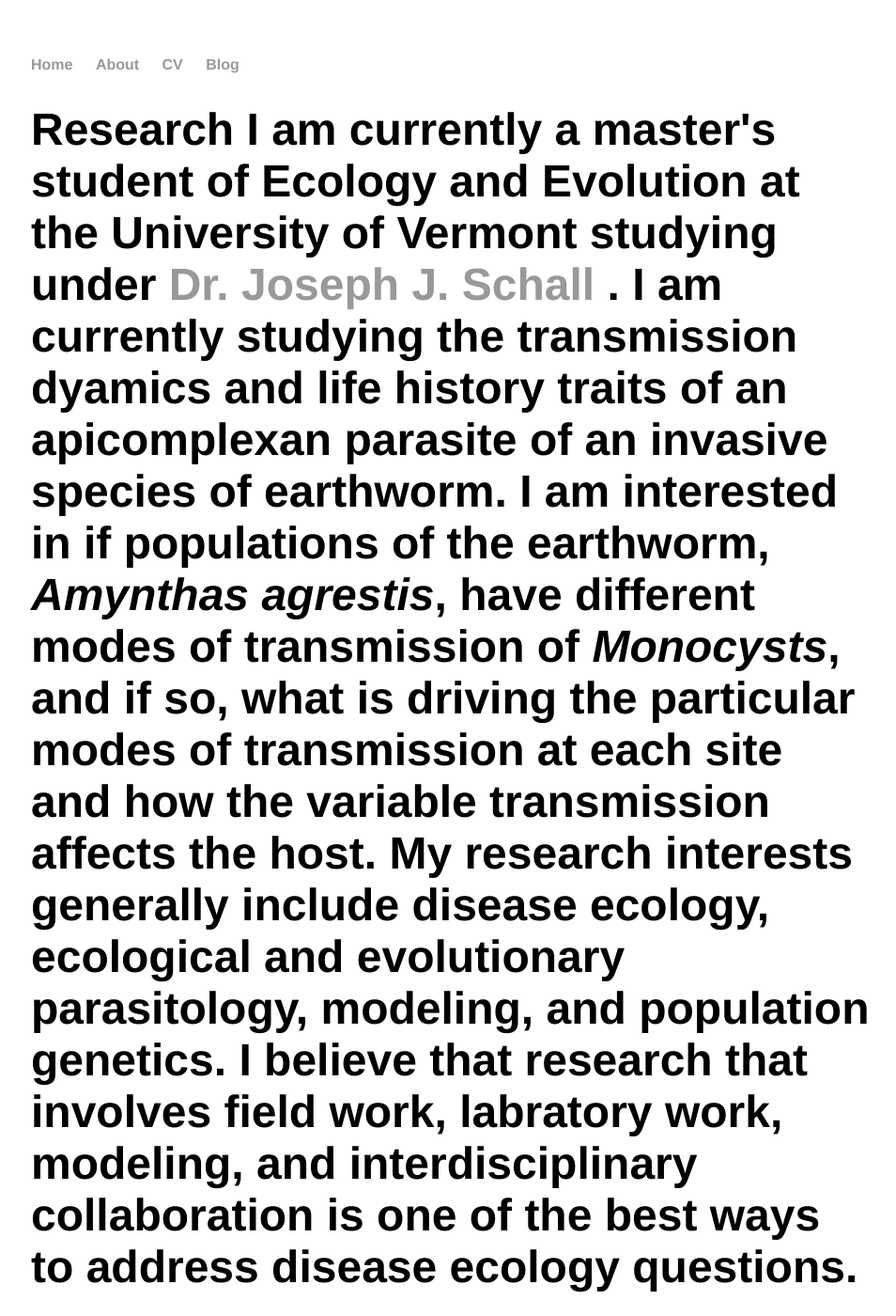
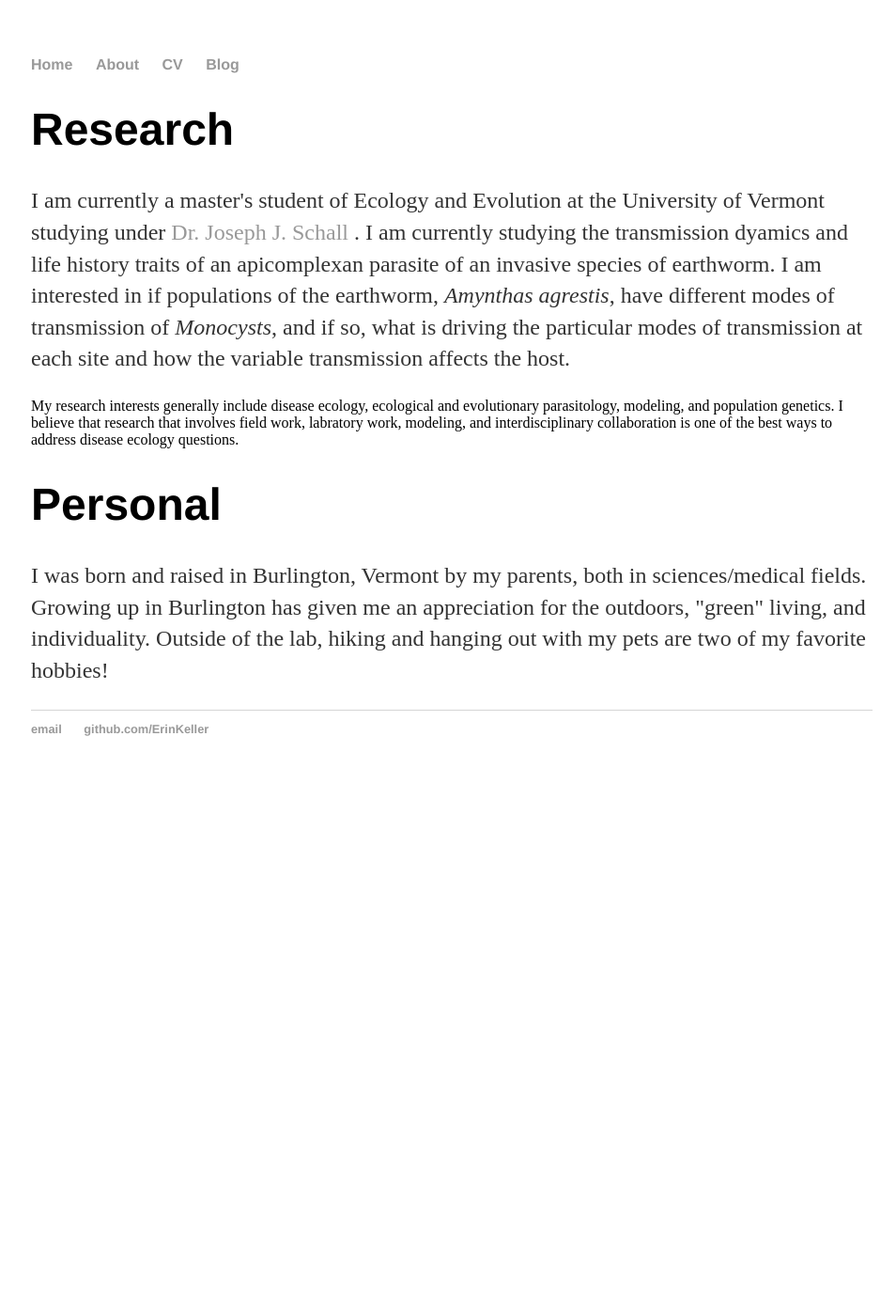
Before and after one commit to ErinKeller/ErinKeller.github.io, a Jekyll site: the page built from about/index.html, in a window 1280 px wide and 1400 px high. Shown: the whole window at 94% size, without its empty margins (159-1113 px from the left). Built offline with Jekyll 4.4.1, drawn with Linux system fonts in a browser that asks for light colours; some of the changed text lies outside the part shown.

Commit message:
Update index.html
Fixing formatting

```diff
--- a/about/index.html
+++ b/about/index.html
@@ -2,10 +2,10 @@
 layout: default
 title: About me
 ---
-<h1> Research
-I am currently a master's student of Ecology and Evolution at the University of Vermont studying under <a href="https://www.uvm.edu/~jschall/malaria.html">Dr. Joseph J. Schall </a>. I am currently studying the transmission dyamics and life history traits of an apicomplexan parasite of an invasive species of earthworm. I am interested in if populations of the earthworm, <i> Amynthas agrestis</i>, have different modes of transmission of <i>Monocysts</i>, and if so, what is driving the particular modes of transmission at each site and how the variable transmission affects the host.
+<h1> Research </h1>
+<p>I am currently a master's student of Ecology and Evolution at the University of Vermont studying under <a href="https://www.uvm.edu/~jschall/malaria.html">Dr. Joseph J. Schall </a>. I am currently studying the transmission dyamics and life history traits of an apicomplexan parasite of an invasive species of earthworm. I am interested in if populations of the earthworm, <i> Amynthas agrestis</i>, have different modes of transmission of <i>Monocysts</i>, and if so, what is driving the particular modes of transmission at each site and how the variable transmission affects the host.</p>
 
 My research interests generally include disease ecology, ecological and evolutionary parasitology, modeling, and population genetics. I believe that research that involves field work, labratory work, modeling, and interdisciplinary collaboration is one of the best ways to address disease ecology questions.
 
-<h1> Personal
-I was born and raised in Burlington, Vermont by my parents, both in sciences/medical fields. Growing up in Burlington has given me an appreciation for the outdoors, "green" living, and individuality. Outside of the lab, hiking and hanging out with my pets are two of my favorite hobbies!
+<h1> Personal </h1>
+<p>I was born and raised in Burlington, Vermont by my parents, both in sciences/medical fields. Growing up in Burlington has given me an appreciation for the outdoors, "green" living, and individuality. Outside of the lab, hiking and hanging out with my pets are two of my favorite hobbies!</p>
```
